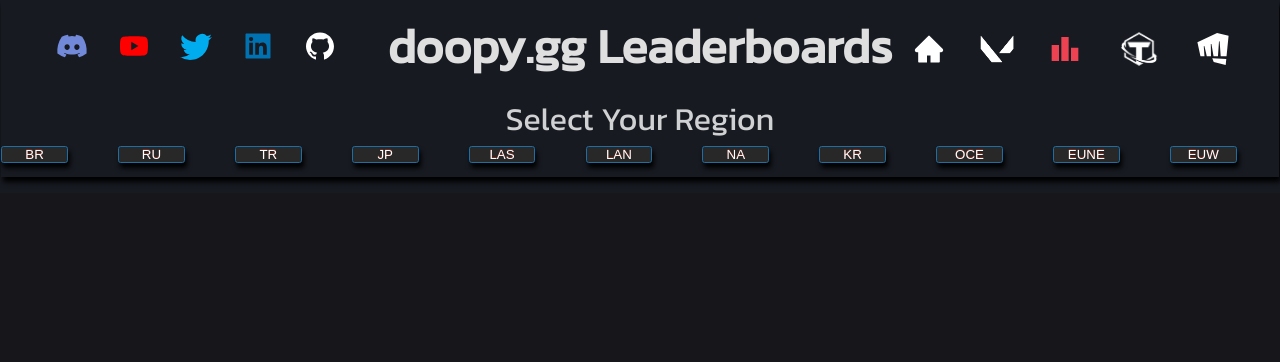
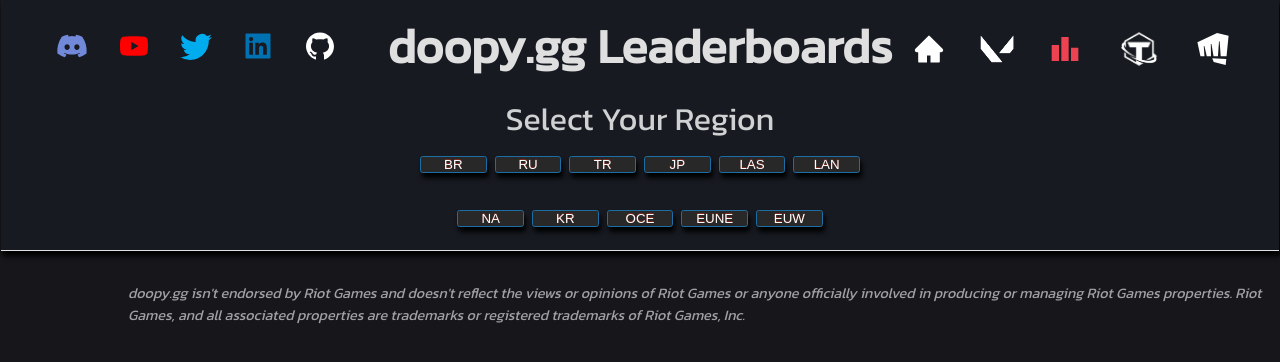
Before and after one commit to jeheinz99/doopygg, a React app: page /leaderboards in a window 1280 px wide. Shown: the top 362 px of the page. Built offline with nearby package versions, Linux system fonts and the light colour scheme; a web font is replaced by a local one.

Commit message:
added disclaimer and slight css for windows

```diff
--- a/client/App.jsx
+++ b/client/App.jsx
@@ -9,6 +9,14 @@ const App = () => {
     <div className="AppBox">
       <Navbar />
       <SearchBox />
+      <div id="disclaimerdiv">
+        <p id="disclaimer">
+          doopy.gg isn't endorsed by Riot Games and doesn't reflect the views or opinions
+          of Riot Games or anyone officially involved in producing or managing Riot Games
+          properties. Riot Games, and all associated properties are trademarks or registered
+          trademarks of Riot Games, Inc.
+        </p>
+      </div>
     </div>
   );
 };
--- a/client/containers/LeaderboardPageContainer.jsx
+++ b/client/containers/LeaderboardPageContainer.jsx
@@ -33,6 +33,8 @@ const LeaderboardPageContainer = () => {
 
       <div className="LBButtonsBox">
         { regionsArr }
+      </div>
+      <div className="LBButtonsBox">
         { regionsArr2 }
       </div>
 
--- a/client/routes/ChampionsPage.jsx
+++ b/client/routes/ChampionsPage.jsx
@@ -7,6 +7,14 @@ const ChampionsPage = () => {
     <div className="AppBox">
       <Navbar />
       <ChampPageContainer />
+      <div id="disclaimerdiv">
+        <p id="disclaimer">
+          doopy.gg isn't endorsed by Riot Games and doesn't reflect the views or opinions
+          of Riot Games or anyone officially involved in producing or managing Riot Games
+          properties. Riot Games, and all associated properties are trademarks or registered
+          trademarks of Riot Games, Inc.
+        </p>
+      </div>
     </div>
   );
 };
--- a/client/routes/LeaderboardPage.jsx
+++ b/client/routes/LeaderboardPage.jsx
@@ -9,6 +9,14 @@ const LeaderboardPage = () => {
     <div className="AppBox">
       <Navbar />
       <LeaderboardPageContainer />
+      <div id="disclaimerdiv">
+        <p id="disclaimer">
+          doopy.gg isn't endorsed by Riot Games and doesn't reflect the views or opinions
+          of Riot Games or anyone officially involved in producing or managing Riot Games
+          properties. Riot Games, and all associated properties are trademarks or registered
+          trademarks of Riot Games, Inc.
+        </p>
+      </div>
     </div>
   );
 };
--- a/client/routes/TFTPage.jsx
+++ b/client/routes/TFTPage.jsx
@@ -9,6 +9,14 @@ const TFTPage = () => {
     <div className="AppBox">
       <Navbar />
       <TFTPageContainer />
+      <div id="disclaimerdiv">
+        <p id="disclaimer">
+          doopy.gg isn't endorsed by Riot Games and doesn't reflect the views or opinions
+          of Riot Games or anyone officially involved in producing or managing Riot Games
+          properties. Riot Games, and all associated properties are trademarks or registered
+          trademarks of Riot Games, Inc.
+        </p>
+      </div>
     </div>
   );
 };
--- a/client/routes/ValorantPage.jsx
+++ b/client/routes/ValorantPage.jsx
@@ -9,6 +9,14 @@ const ValorantPage = () => {
     <div className="AppBox">
       <Navbar />
       <ValorantPageContainer />
+      <div id="disclaimerdiv">
+        <p id="disclaimer">
+          doopy.gg isn't endorsed by Riot Games and doesn't reflect the views or opinions
+          of Riot Games or anyone officially involved in producing or managing Riot Games
+          properties. Riot Games, and all associated properties are trademarks or registered
+          trademarks of Riot Games, Inc.
+        </p>
+      </div>
     </div>
   );
 };
--- a/client/styles.css
+++ b/client/styles.css
@@ -15,7 +15,7 @@ html, body {
   display: flex;
   align-items: center;
   flex-direction: column;
-  background: #171A21;
+  /* background: #171A21; */
   width: 100%;
   height: 100%;
 }
@@ -51,7 +51,7 @@ html, body {
   align-items: center;
   width: 98.8%;
   box-shadow: 2px 15px 15px rgba(0, 0, 0, 5);
-  /* border: 1px solid rgba(255, 255, 255, 0.861); */
+  border-bottom: 1px solid rgba(255, 255, 255, 0.861);
   background: #171A21;
   gap: 2em;
   padding: 10px;
@@ -1548,7 +1548,18 @@ h4 {
   font-size: 0.9em;
   color: rgba(207, 205, 205, 0.8);
 }
-
+#disclaimerdiv {
+  display: flex;
+  font-style: italic;
+  font-size: 0.9em;
+  color: rgba(255, 255, 255, 0.6);
+  width: 100%;
+  justify-content: flex-end;
+}
+#disclaimer {
+  display: flex;
+  width: 90%;
+}
 
 @media only screen and (max-width: 1400px) {
   .SummonerDataBoxGroup {
--- a/client/styles/Leaderboard_styles/leaderboard.css
+++ b/client/styles/Leaderboard_styles/leaderboard.css
@@ -19,6 +19,7 @@
   cursor:pointer;
   color:#ffffff;
   text-decoration:none;
+  box-shadow: 2px 5px 5px rgb(0 0 0);
   text-shadow:0px -1px 0px #7a2a1d;
   width: 5em;
 }
@@ -136,6 +137,6 @@
 }
 .LBButtonsBox {
   display: flex;
-  width: 100%;
   gap: 0.5em;
+  padding: 10px;
 }
```
